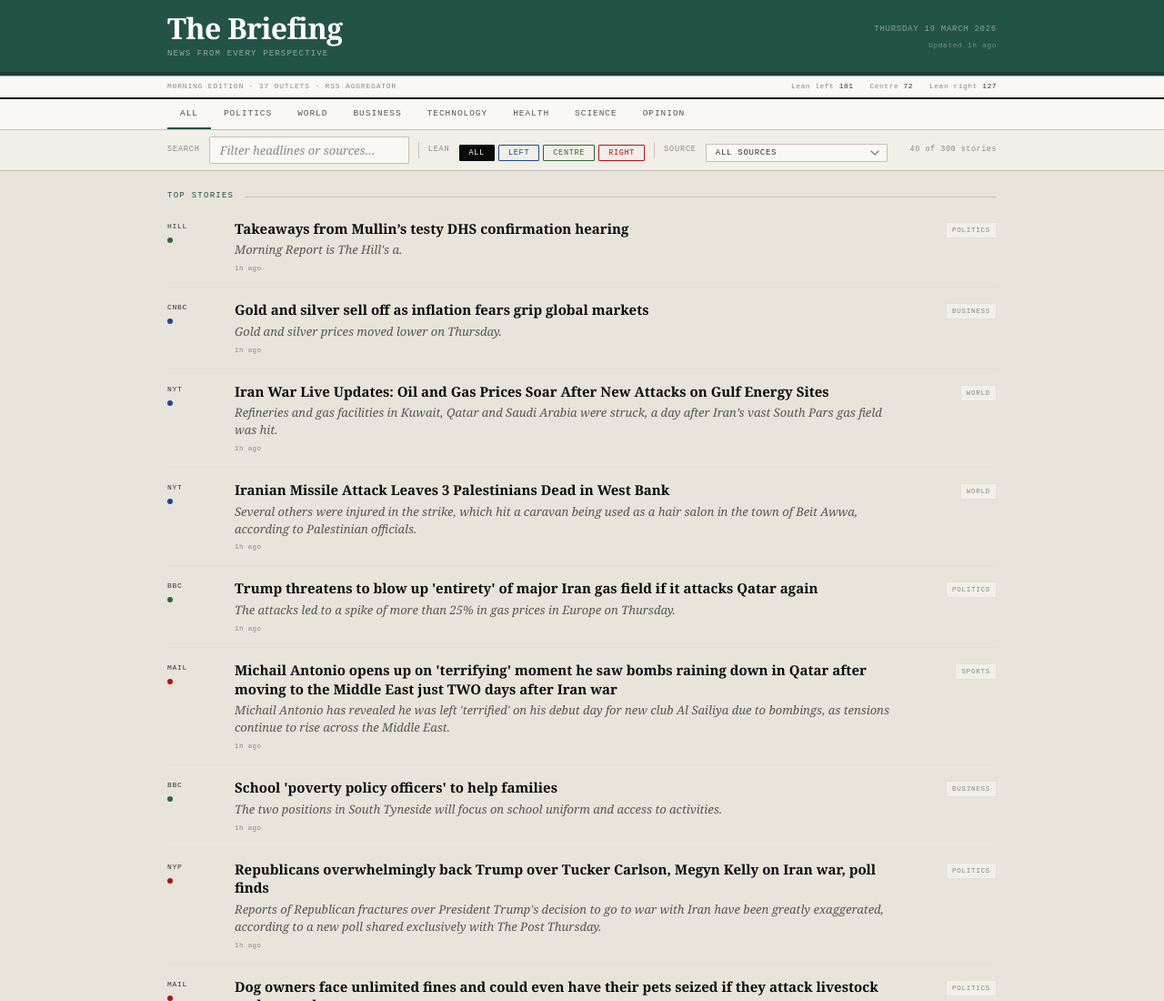
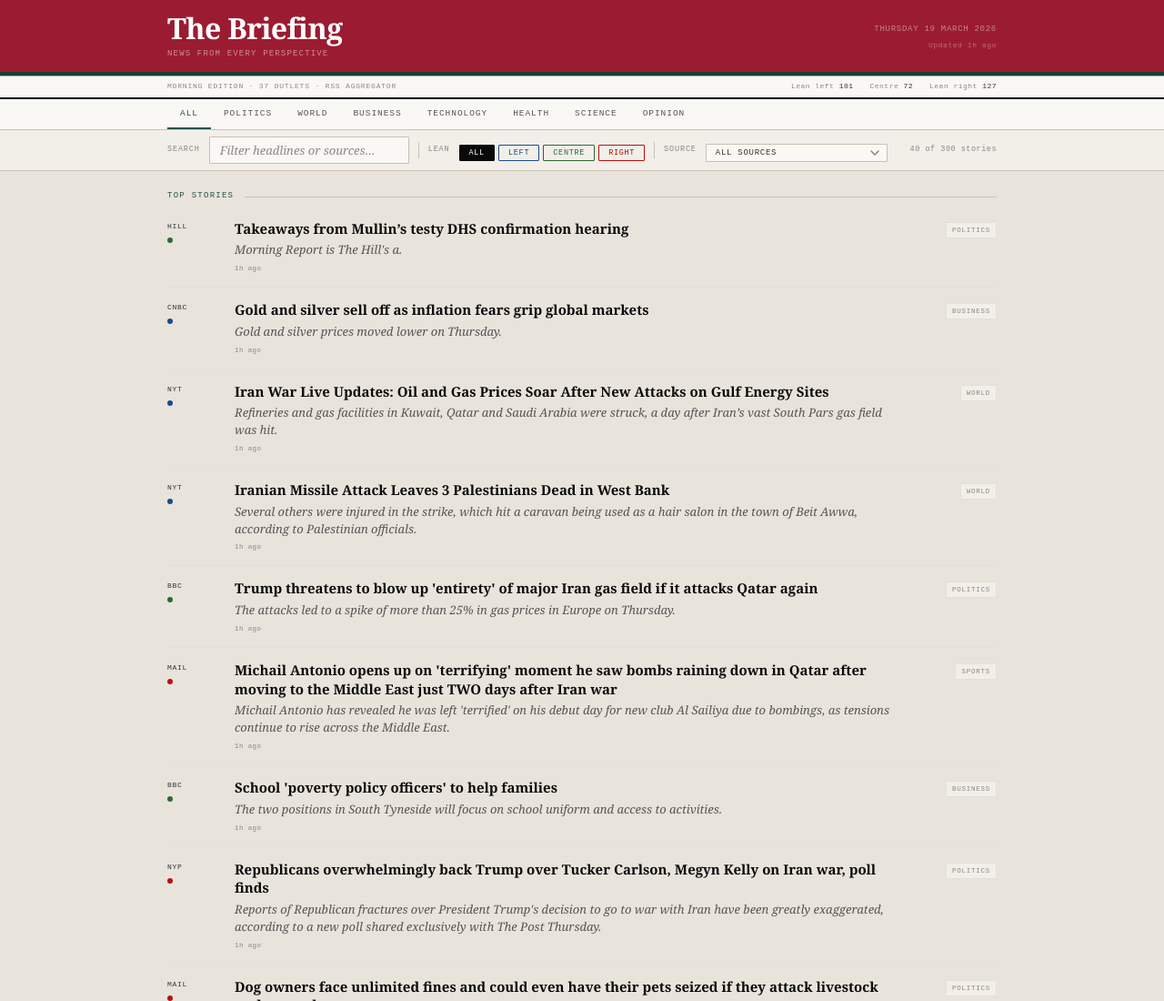
Before and after one commit to B-127/the-briefing, a website: page index.html in a window 1280 px wide. Shown: the top 1100 px of the page at 91% size. Drawn offline with Linux system fonts and the light colour scheme.

Commit message:
Update app.css

```diff
--- a/assets/app.css
+++ b/assets/app.css
@@ -1,6 +1,7 @@
 /* ── TOKENS ── */
 :root {
   --green:      #235347;
+  --crimson:    #9B1C31;
   --green-dark: #1a3e35;
   --green-mid:  #2e6b5a;
   --green-lt:   #d4e6e1;
@@ -34,7 +35,7 @@ body  {
 }
 
 /* ── MASTHEAD ── */
-.masthead { background: var(--green); }
+.masthead { background: var(--crimson); }
 .masthead-inner {
   max-width: 960px; margin: 0 auto; padding: 0 24px;
   display: flex; align-items: center; justify-content: space-between;
```
